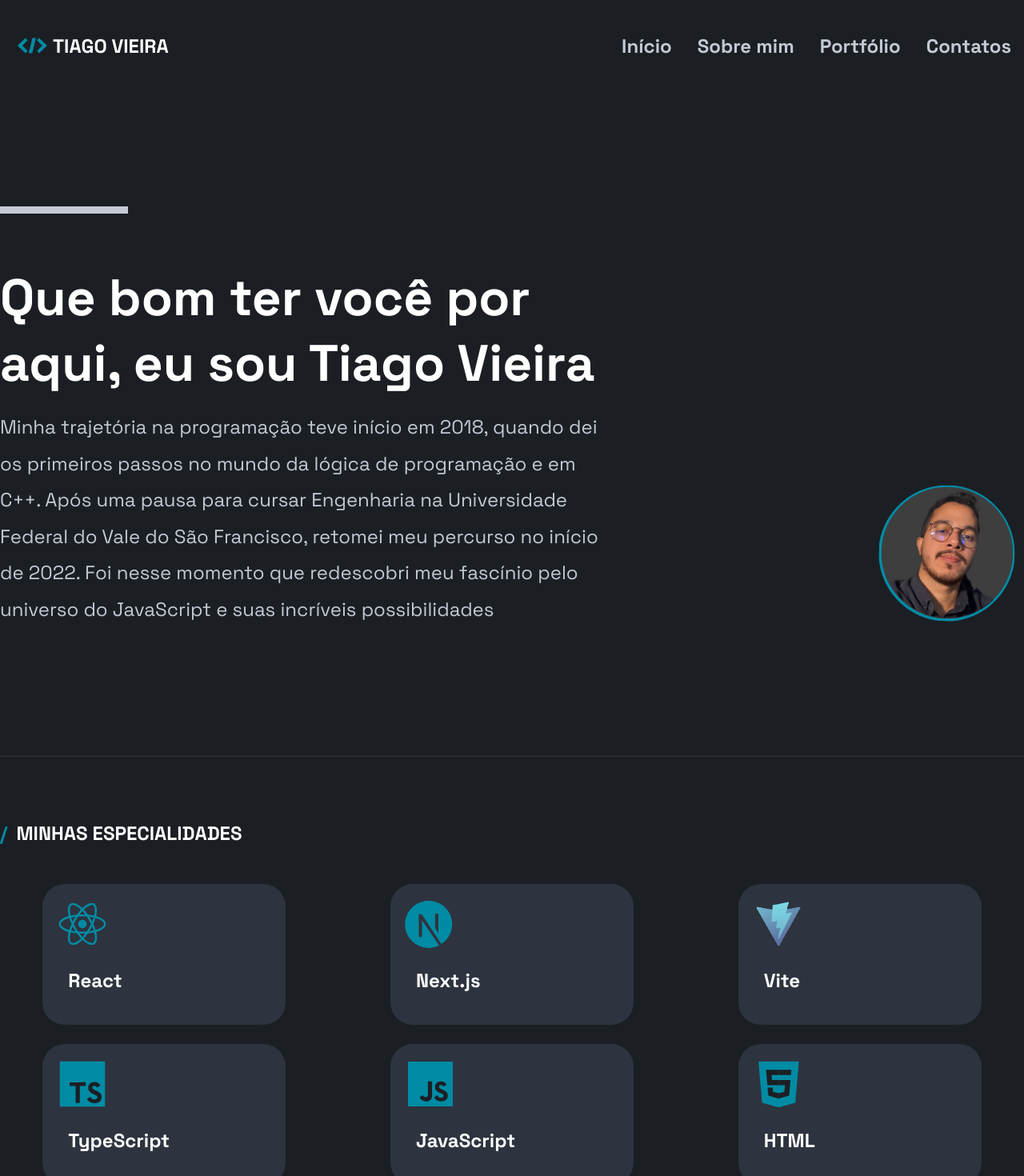
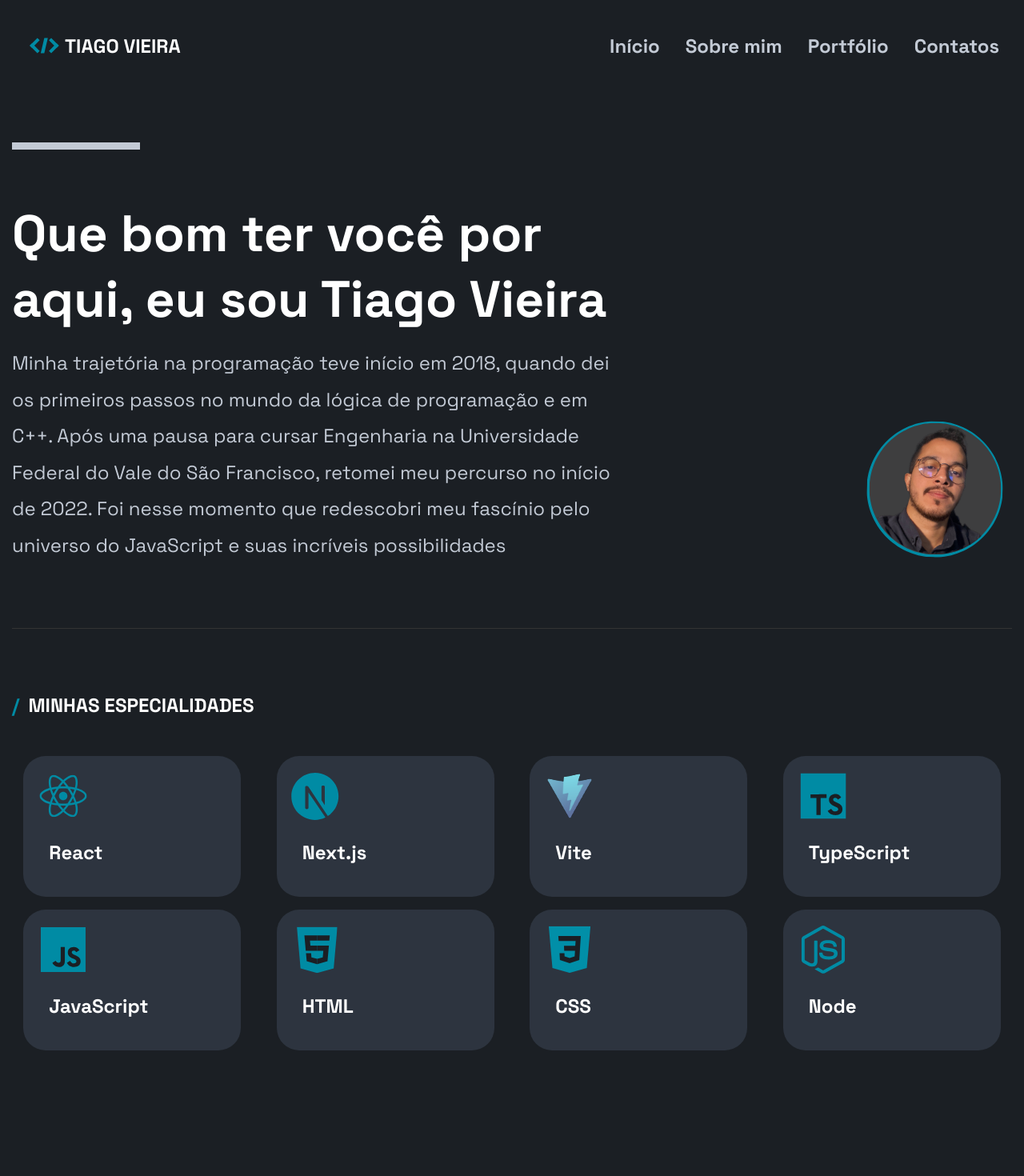
Before and after one commit to tiagosvieira10/my-portfolio, a Next.js app: page /sobre in a window 1280 px wide. Shown: the top 1470 px of the page at 80% size. Built offline with nearby package versions, Linux system fonts and the light colour scheme.

Commit message:
novo ajustes nos tamanhos

```diff
--- a/src/styles/pages/app.ts
+++ b/src/styles/pages/app.ts
@@ -12,7 +12,7 @@ export const Header = styled('header', {
   alignItems: 'center',
   justifyContent: 'flex-end',
   width: '100%',
-  maxWidth: 1300,
+  maxWidth: 1250,
   margin:'1rem auto',
 
   a: {
--- a/src/styles/pages/projetos.ts
+++ b/src/styles/pages/projetos.ts
@@ -3,8 +3,8 @@ import { styled } from "..";
 export const ProjetosContainer = styled('main',{
   display: 'flex',
   flexDirection: 'column',
-  maxWidth: 1300,
-  margin: '5rem auto 0',
+  maxWidth: 1250,
+  margin: '4rem auto 0',
 
   // alignItems: 'center',
   // justifyContent: 'flex',
@@ -56,7 +56,7 @@ export const Projeto = styled('section',{
   img:{
     '&:hover': {
       transition: 'transform 0.3s',
-      transform: 'scale(1.05)'
+      transform: 'scale(1.07)'
     }
   }
 })
--- a/src/styles/pages/sobre.ts
+++ b/src/styles/pages/sobre.ts
@@ -2,8 +2,8 @@ import { styled } from "..";
 
 export const AboutContainer = styled('main',{
   display: 'flex',
-  maxWidth: 1300,
-  margin: '10rem auto',
+  maxWidth: 1250,
+  margin: '5rem auto',
   alignItems: 'flex-end',
   justifyContent: 'space-between'
 })
@@ -34,7 +34,7 @@ export const HistoryContainer = styled('div',{
 export const SkillsContainer = styled('footer',{
   display: 'flex',
   flexDirection: 'column',
-  maxWidth: 1300,
+  maxWidth: 1250,
   margin: 'auto',
   borderTop: '1.2px solid $grey',
 
@@ -62,7 +62,7 @@ export const Skills = styled('section', {
   margin: 'auto',
 
   height: '11rem',
-  width: '19rem',
+  width: '17rem',
   borderRadius: '28px',
 
   backgroundColor: '#2d343f',
@@ -78,7 +78,7 @@ export const CardSkills = styled('section', {
   display: 'flex',
   flexWrap: 'wrap',
 
-  gap: '1.5rem',
+  gap: '1rem',
 
   marginBottom: '5rem'
 
@@ -87,7 +87,7 @@ export const CardSkills = styled('section', {
 export const EducationContainer = styled('section', {
   display: 'flex',
   flexDirection: 'column',
-  maxWidth: 1300,
+  maxWidth: 1250,
   margin: 'auto',
 
   gap: '1rem',
@@ -102,13 +102,13 @@ export const EducationContainer = styled('section', {
     },
     fontSize: '1.5rem',
     fontWeight: 'bold',
-    color: 'white',
+    color: 'white'
   }
 })
 
 export const CardEducation = styled('section', {
   borderLeft: '1px solid $corFonte',
-  padding: '0 2rem',
+  padding: '0 1rem',
 
 })
 
```
Also changed, not shown: src/styles/pages/home.ts (+19 -3 lines).
